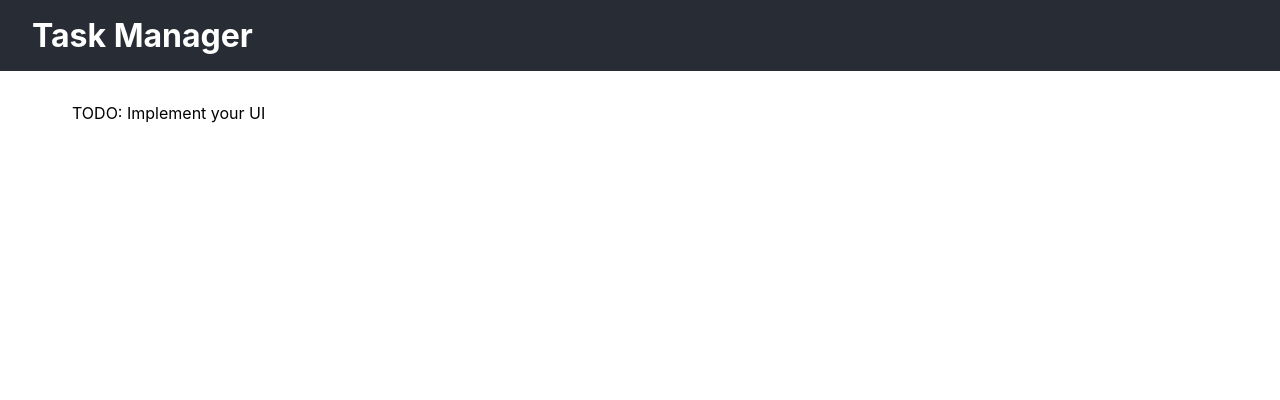
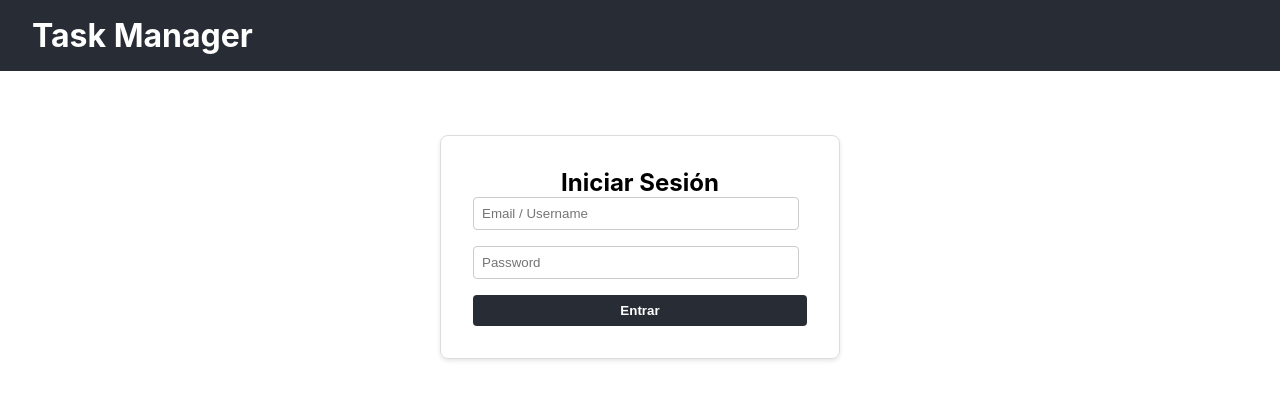
Before and after one commit to joaquinsantacruz/task-manager-api-main, a React (Vite) app in the folder frontend/: page /login in a window 1280 px wide. Shown: the top 400 px of the page. Built offline with nearby package versions, Linux system fonts and the light colour scheme; the HTML template or start-up script is replaced by a standard one.

Commit message:
feat: integrate routing and protected routes in App

```diff
--- a/frontend/src/App.css
+++ b/frontend/src/App.css
@@ -33,3 +33,108 @@ main {
 }
 
 /* TODO: Add your styles */
+/* Estilos Generales */
+button {
+  cursor: pointer;
+  padding: 0.5rem 1rem;
+  border: none;
+  border-radius: 4px;
+  font-weight: bold;
+  transition: background 0.2s;
+}
+
+input {
+  padding: 0.5rem;
+  border: 1px solid #ccc;
+  border-radius: 4px;
+  margin-right: 0.5rem;
+}
+
+/* Login Container */
+.login-container {
+  max-width: 400px;
+  margin: 2rem auto;
+  padding: 2rem;
+  border: 1px solid #ddd;
+  border-radius: 8px;
+  box-shadow: 0 2px 4px rgba(0,0,0,0.1);
+  text-align: center;
+}
+
+.login-container form {
+  display: flex;
+  flex-direction: column;
+  gap: 1rem;
+}
+
+.login-container button {
+  background-color: #282c34;
+  color: white;
+}
+
+/* Tasks Container */
+.tasks-container {
+  max-width: 800px;
+  margin: 0 auto;
+}
+
+/* Formulario de Nueva Tarea */
+.task-form {
+  display: flex;
+  gap: 10px;
+  margin-bottom: 2rem;
+}
+
+.task-form input {
+  flex: 1;
+}
+
+.task-form button {
+  background-color: #007bff; /* Azul */
+  color: white;
+}
+
+/* Lista de Tareas */
+.task-list {
+  list-style: none;
+  padding: 0;
+}
+
+.task-item {
+  background: #f9f9f9;
+  border-bottom: 1px solid #eee;
+  padding: 1rem;
+  display: flex;
+  justify-content: space-between;
+  align-items: center;
+  margin-bottom: 0.5rem;
+  border-radius: 4px;
+}
+
+.task-item:hover {
+  background: #f0f0f0;
+}
+
+.task-text {
+  cursor: pointer;
+  flex: 1;
+  font-size: 1.1rem;
+}
+
+.completed {
+  text-decoration: line-through;
+  color: #888;
+}
+
+.btn-delete {
+  background-color: #dc3545; /* Rojo */
+  color: white;
+  margin-left: 1rem;
+}
+
+.btn-logout {
+  background-color: transparent;
+  border: 1px solid white;
+  color: white;
+  float: right; /* Un poco hacky, pero funciona para el header */
+}
--- a/frontend/src/App.jsx
+++ /dev/null
@@ -1,26 +0,0 @@
-import { useState } from 'react'
-import './App.css'
-
-function App() {
-  // TODO: Implement your React application
-  // Consider:
-  // - Login/Register page
-  // - Task list view
-  // - Task creation form
-  // - API integration
-  // - State management
-  // - Error handling
-
-  return (
-    <div className="App">
-      <header>
-        <h1>Task Manager</h1>
-      </header>
-      <main>
-        <p>TODO: Implement your UI</p>
-      </main>
-    </div>
-  )
-}
-
-export default App
--- /dev/null
+++ b/frontend/src/App.tsx
@@ -0,0 +1,71 @@
+import { useState } from 'react'
+import { Routes, Route, Navigate } from 'react-router-dom';
+import { AuthProvider, useAuth } from './context/AuthContext';
+import Login from './pages/Login';
+import Tasks from './pages/Tasks';
+import './App.css';
+
+const ProtectedRoute = ({ children }: { children: React.ReactNode }) => {
+  const { user, loading } = useAuth();
+
+  if (loading) return <div>Cargando...</div>;
+  if (!user) return <Navigate to="/login" />;
+
+  return children;
+};
+
+function AppContent() {
+  const { user, logout } = useAuth();
+
+  return (
+    <div className="App">
+      {/* El header se mostrará en todas las páginas */}
+      <header style={{ display: 'flex', justifyContent: 'space-between', alignItems: 'center', padding: '1rem 2rem' }}>
+        <h1>Task Manager</h1>
+        {user && (
+          <button onClick={logout} style={{ background: '#333', color: 'white', padding: '0.5rem 1rem', border: 'none', borderRadius: '4px', cursor: 'pointer' }}>
+            Cerrar Sesión
+          </button>
+        )}
+      </header>
+
+      <main>
+        <Routes>
+          {/* Ruta Pública */}
+          <Route path="/login" element={<Login />} />
+
+          {/* Ruta Privada */}
+          <Route
+            path="/tasks"
+            element={
+              <ProtectedRoute>
+                <Tasks />
+              </ProtectedRoute>
+            }
+          />
+
+          {/* Redirección por defecto: Si entra a raíz, va a tasks (o login si no está auth) */}
+          <Route path="*" element={<Navigate to="/tasks" replace />} />
+        </Routes>
+      </main>
+    </div>
+  );
+}
+
+  // TODO: Implement your React application
+  // Consider:
+  // - Login/Register page
+  // - Task list view
+  // - Task creation form
+  // - API integration
+  // - State management
+  // - Error handling
+function App() {
+  return (
+    <AuthProvider>
+      <AppContent />
+    </AuthProvider>
+  );
+}
+
+export default App
--- a/frontend/src/main.jsx
+++ b/frontend/src/main.tsx
@@ -1,10 +1,13 @@
 import React from 'react'
 import ReactDOM from 'react-dom/client'
-import App from './App.jsx'
+import App from './App.js'
 import './App.css'
+import { BrowserRouter } from 'react-router-dom'
 
 ReactDOM.createRoot(document.getElementById('root')).render(
   <React.StrictMode>
-    <App />
+    <BrowserRouter>
+      <App />
+    </BrowserRouter>
   </React.StrictMode>,
 )
```
